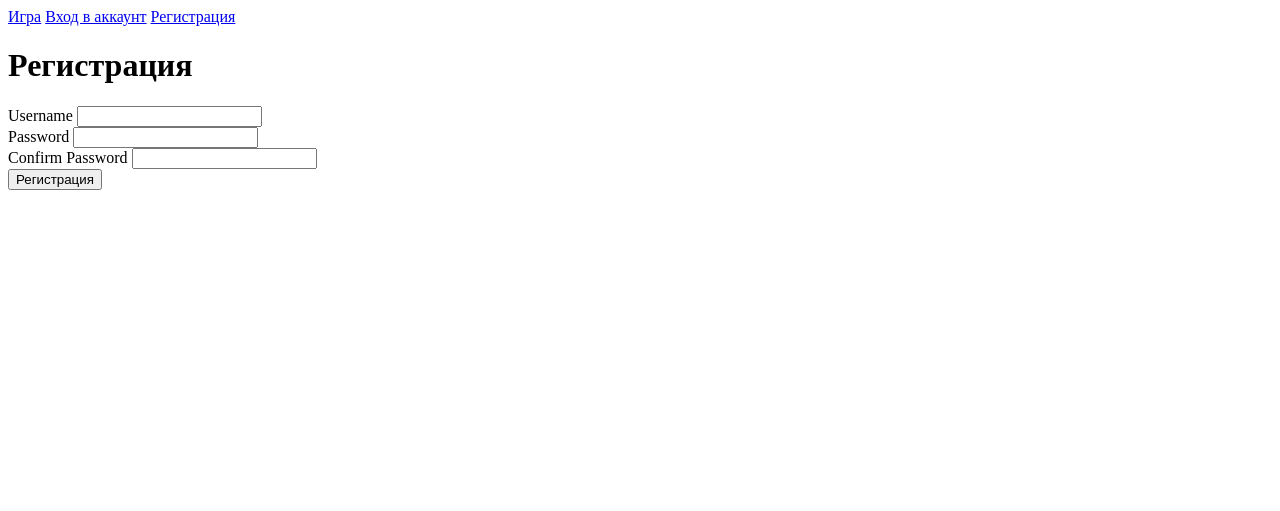
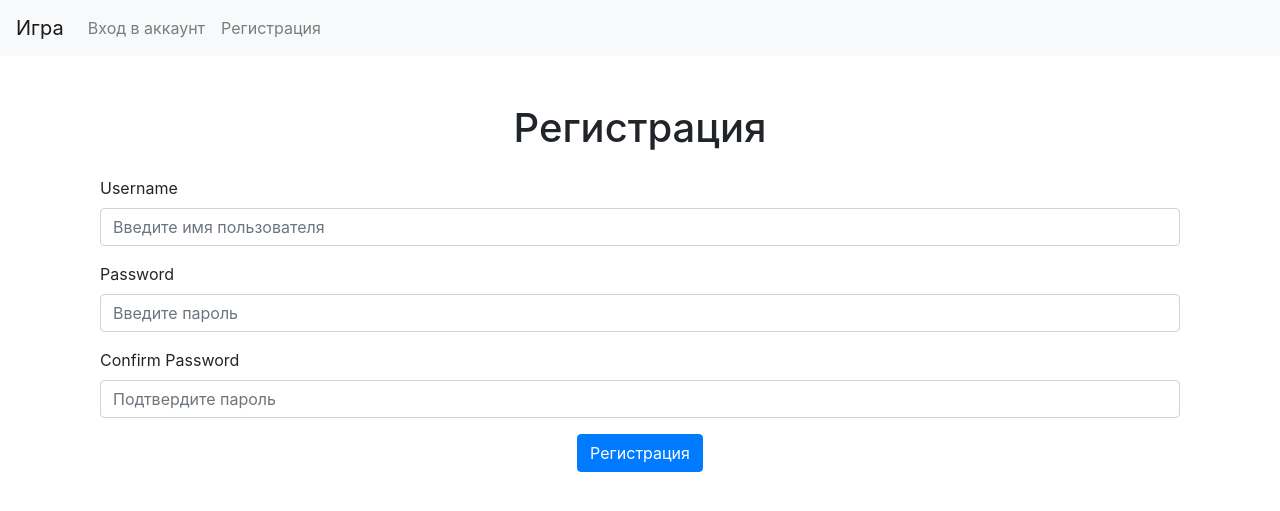
Before and after one commit to elenaproulova/flask6, a Flask app: page /register in a window 1280 px wide. Shown: the top 511 px of the page. Run offline with Flask 3, Linux system fonts and the light colour scheme; some libraries are stand-ins or nearby versions.

Commit message:
add boots

```diff
--- a/app/templates/base.html
+++ b/app/templates/base.html
@@ -1,36 +1,48 @@
 <!DOCTYPE html>
-<html lang="en">
+<html lang="ru">
 <head>
     <meta charset="UTF-8">
-    <title>Title</title>
+    <meta name="viewport" content="width=device-width, initial-scale=1.0">
+    <link rel="stylesheet" href="https://stackpath.bootstrapcdn.com/bootstrap/4.5.2/css/bootstrap.min.css">
+    <title>Ваш заголовок</title>
 </head>
 <body>
 
-<nav>
-    <a href="{{ url_for('index') }}">Игра</a>
-    {% if current_user.is_authenticated %}
-        <a href="{{ url_for('logout') }}">Выход из аккаунта</a>
-    {% else %}
-        <a href="{{ url_for('login') }}">Вход в аккаунт</a>
-        <a href="{{ url_for('register') }}">Регистрация</a>
-    {% endif %}
+<nav class="navbar navbar-expand-lg navbar-light bg-light">
+    <a class="navbar-brand" href="{{ url_for('index') }}">Игра</a>
+    <div class="collapse navbar-collapse">
+        <ul class="navbar-nav">
+            {% if current_user.is_authenticated %}
+                <li class="nav-item">
+                    <a class="nav-link" href="{{ url_for('logout') }}">Выход из аккаунта</a>
+                </li>
+            {% else %}
+                <li class="nav-item">
+                    <a class="nav-link" href="{{ url_for('login') }}">Вход в аккаунт</a>
+                </li>
+                <li class="nav-item">
+                    <a class="nav-link" href="{{ url_for('register') }}">Регистрация</a>
+                </li>
+            {% endif %}
+        </ul>
+    </div>
 </nav>
 
-<div>
+<div class="container mt-4">
     {% with messages = get_flashed_messages(with_categories=true) %}
         {% if messages %}
-             {% for category, message in messages %}
-                 <div>{{ message }}</div>
-             {% endfor %}
+            {% for category, message in messages %}
+                <div class="alert alert-{{ category }}">{{ message }}</div>
+            {% endfor %}
         {% endif %}
     {% endwith %}
 
     {% block content %}
-
     {% endblock %}
 </div>
 
-
-
+<script src="https://code.jquery.com/jquery-3.5.1.slim.min.js"></script>
+<script src="https://cdn.jsdelivr.net/npm/@popperjs/core@2.5.3/dist/umd/popper.min.js"></script>
+<script src="https://stackpath.bootstrapcdn.com/bootstrap/4.5.2/js/bootstrap.min.js"></script>
 </body>
 </html>
--- a/app/templates/register.html
+++ b/app/templates/register.html
@@ -1,22 +1,24 @@
 {% extends 'base.html' %}
 {% block content %}
-    <h1>Регистрация</h1>
-    <form method="post" action="{{ url_for('register')}}">
+    <div class="container mt-5">
+        <h1 class="text-center">Регистрация</h1>
+        <form method="post" action="{{ url_for('register')}}" class="mt-4">
             {{ form.hidden_tag() }}
-        <div>
-            {{ form.username.label }}
-            {{ form.username }}
+            <div class="form-group">
+                {{ form.username.label(class="form-label") }}
+                {{ form.username(class="form-control", placeholder="Введите имя пользователя") }}
             </div>
-        <div>
-            {{ form.password.label }}
-            {{ form.password }}
+            <div class="form-group">
+                {{ form.password.label(class="form-label") }}
+                {{ form.password(class="form-control", placeholder="Введите пароль") }}
             </div>
-        <div>
-            {{ form.confirm_password.label }}
-            {{ form.confirm_password }}
+            <div class="form-group">
+                {{ form.confirm_password.label(class="form-label") }}
+                {{ form.confirm_password(class="form-control", placeholder="Подтвердите пароль") }}
             </div>
-        <div>
-            {{ form.submit }}
+            <div class="form-group text-center">
+                {{ form.submit(class="btn btn-primary") }}
             </div>
         </form>
+    </div>
 {% endblock %}
```
Also changed, not shown: app/templates/index.html (+5 -3 lines), app/templates/login.html (+10 -10 lines). Lines whose indentation alone changed are shown as unchanged.
